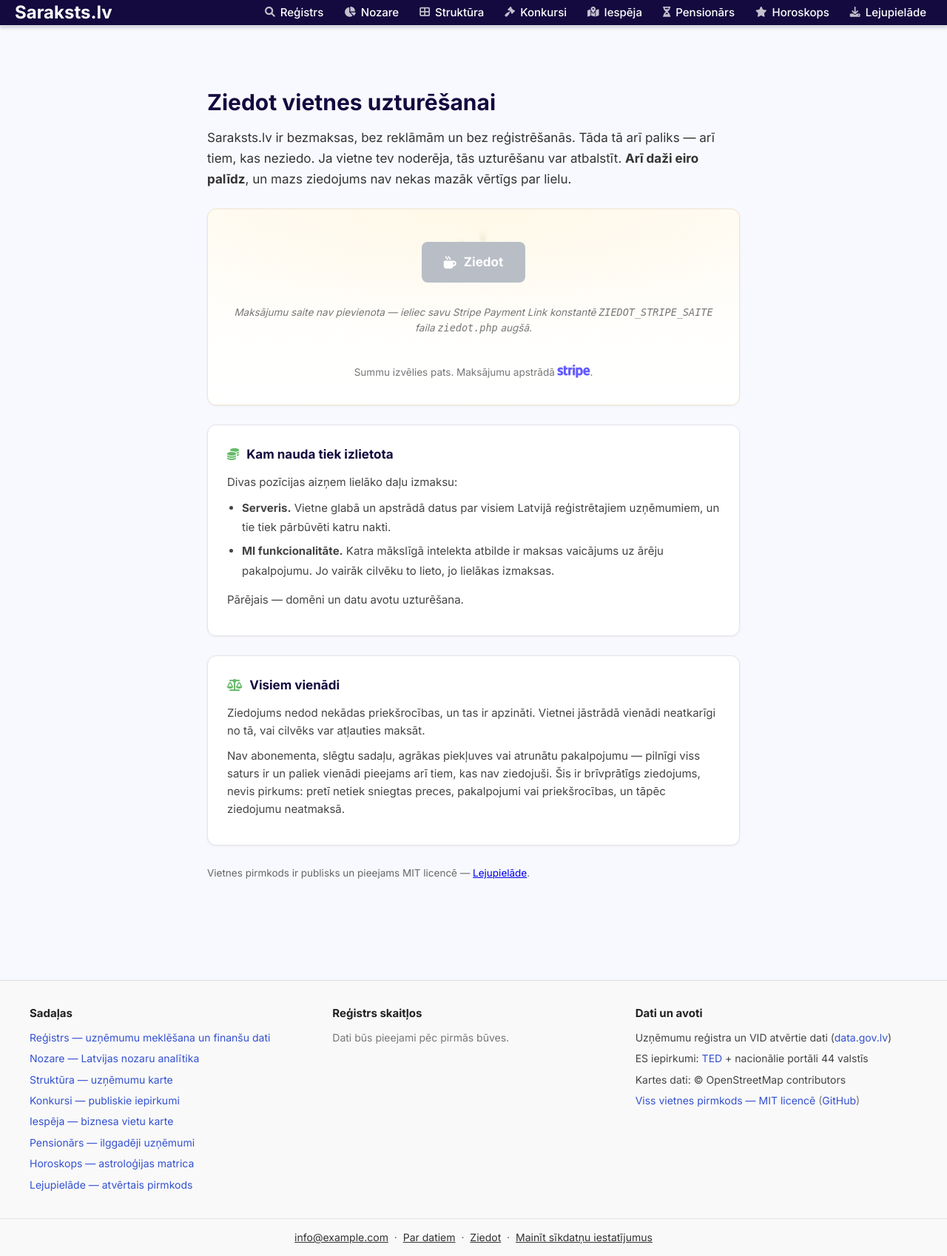
After one commit to Girts2/saraksts-lv, a PHP site: page /CLI/ziedot.php in a window 1280 px wide. The commit adds this page. Shown: the whole page at 74% size. Run offline with PHP 8.4, Linux system fonts and the light colour scheme.

Commit message:
Ziedot: brīvprātīgu ziedojumu lapa un slīdošā lenta zem galvenes
Jauna sadaļa /ziedot.php ar Stripe Payment Link (viena konstante ZIEDOT_STRIPE_SAITE;
publiskajā izlaidumā tā ir tukša — citādi svešas kopijas savāktu ziedojumus uz
saraksts.lv kontu). Lenta registrs/ziedot_lenta.php iekļauta header.php beigās,
tāpēc rādās visās sadaļās; apzināti parastajā plūsmā, ne fiksētajā galvenē, lai
neaiztiktu trauslo body padding-top un lai lenta aizslīdētu prom ritinot.

"Ziedot" poga fiksēta labajā malā ārpus ritošā apgabala (ritošā tekstā tā būtu
redzama tikai daļu laika), × pārcelts uz pretējo malu, lai to nenospiestu nejauši.
Ritināšanas ātrumu uzstāda JS pēc teksta garuma (22 px/s), nevis fiksēts ilgums.
Aizverot lentu, galvenē aiz "Lejupielāde" parādās punkts "Ziedot" (localStorage).
prefers-reduced-motion: kustība nost, vietā atsevišķa statiska rinda.

Teksti balstīti savstarpībā ("ja tev noderēja"), ne līdzcietībā — lasītājs pats ir
labuma guvējs. Sadaļa par pretizpildījuma neesamību noformulēta kā princips
("Visiem vienādi"), saglabājot juridisko saturu, uz kura balstās PVN pozīcija.

Co-Authored-By: Claude Fable 5 <noreply@anthropic.com>

```diff
--- a/registrs/footer/footer.php
+++ b/registrs/footer/footer.php
@@ -137,6 +137,8 @@ if ($__rich !== null) {
     &nbsp;·&nbsp;
     <a href="/dati.php" style="text-decoration:underline;color:#333">Par datiem</a>
     &nbsp;·&nbsp;
+    <a href="/ziedot.php" style="text-decoration:underline;color:#333">Ziedot</a>
+    &nbsp;·&nbsp;
     <a href="#" id="open_preferences_center" style="text-decoration:underline;color:#333;cursor:pointer">Mainīt sīkdatņu iestatījumus</a>
   </div>
 </footer>
@@ -147,6 +149,10 @@ if ($__rich !== null) {
         Par datiem
     </a>
     &nbsp;·&nbsp;
+    <a href="/ziedot.php" style="text-decoration: underline; color: #333;">
+        Ziedot
+    </a>
+    &nbsp;·&nbsp;
     <a href="#" id="open_preferences_center" style="text-decoration: underline; color: #333; cursor: pointer;">
         Mainīt sīkdatņu iestatījumus
     </a>
--- a/registrs/header.php
+++ b/registrs/header.php
@@ -226,6 +226,13 @@ if (!defined('REG_FA_LOADED')) {
             ?>
             <li><a href="/<?= $href ?>" class="<?= $is_active ? 'active' : '' ?>"><i class="fas <?= $icon ?>" aria-hidden="true"></i><?= $label ?></a></li>
             <?php endforeach; ?>
+            <?php /* Ziedot — rezerves ceļš tiem, kas aizvēruši slīdošo lentu.
+                     Vienmēr DOM'ā, bet paslēpts; ziedot_lenta.php skripts to parāda
+                     tikai tad, ja lenta ir aizvērta (localStorage). Uz pašas
+                     ziedot.php lentas nav, tāpēc arī šis punkts nav vajadzīgs. */ ?>
+            <?php if ($current_page !== 'ziedot.php'): ?>
+            <li class="zl-nav" id="zl-nav" hidden><a href="/ziedot.php"><i class="fas fa-mug-hot" aria-hidden="true"></i>Ziedot</a></li>
+            <?php endif; ?>
         </ul>
     </nav>
 
@@ -243,8 +250,14 @@ if (!defined('REG_FA_LOADED')) {
         .test-nav a.active { background: #ffd54f; color: #17173d; font-weight: 700; }
         .test-nav a i { font-size: 0.9em; opacity: 0.8; }
         .test-nav a.active i { opacity: 1; }
+        /* Testa josla padara galveni augstāku par produkcijas 80 px, un mobilajā tā
+           aug līdz ar rindu laušanu (375 px: 7 sadaļas 4 rindās → 210 px galvene).
+           Fiksētas 116/118 px te aizsedza katras lapas pirmo virsrakstu, tāpēc
+           īsto atkāpi mēra skripts zem </header>. Šie ir tikai rezerves sliekšņi
+           gadījumam, ja JS nestrādā — ar pārmēru, nevis par mazu. */
         body { padding-top: 116px !important; }
-        @media (max-width: 1080px) { body { padding-top: 118px !important; } }
+        @media (max-width: 1080px) { body { padding-top: 152px !important; } }
+        @media (max-width: 640px)  { body { padding-top: 215px !important; } }
     </style>
     <nav class="test-nav" aria-label="Testa sadaļas">
         <ul>
@@ -255,6 +268,55 @@ if (!defined('REG_FA_LOADED')) {
     </nav>
 <?php endif; ?>
 </header>
+
+<?php if (!empty($test_nav_items)): ?>
+<script>
+/* TIKAI TESTA VIDE (produkcijā šis bloks netiek izvadīts — tur .test-nav nav,
+   galvene ir 79 px un pietiek ar body{padding-top:80px} augstāk).
+   Testa joslas dēļ galvenes augstums ir mainīgs: 1200 px → 114 px, 768 px → 146 px,
+   375 px → 210 px (7 sadaļas laužas 4 rindās). Jebkura fiksēta atkāpe kādā platumā
+   ir nepareiza — 116/118 px aizsedza katras lapas pirmo virsrakstu — tāpēc body
+   atkāpi piesaistām faktiskajam galvenes augstumam.
+   Skripts stāv uzreiz aiz </header> (nevis DOMContentLoaded), lai vērtība būtu jau
+   pirmajā izkārtojumā un saturs nepamirgotu zem galvenes. */
+(function () {
+    var header = document.getElementById('main-header');
+    if (!header || !document.body) return;
+
+    var applied = -1, queued = false;
+
+    function apply() {
+        queued = false;
+        var h = Math.round(header.getBoundingClientRect().height);
+        if (h <= 0 || h === applied) return;   // sargs pret bezgalīgu ciklu
+        applied = h;
+        /* setProperty ar 'important': pamata noteikums body{padding-top:80px !important}
+           uzvarētu parastu inline stilu (autora !important > autora inline normal). */
+        document.body.style.setProperty('padding-top', h + 'px', 'important');
+    }
+
+    function schedule() {
+        if (queued) return;
+        queued = true;
+        /* rAF seko galvenes saspiešanās animācijai kadru pa kadram, BET paslēptā
+           cilnē kadru nav un rAF nekad nenostrādā (tur atkāpe paliktu iesalusi),
+           tāpēc taimeris ir rezerve. Ja nostrādā abi, otrais izsaukums beidzas
+           ar h === applied un neko nedara. */
+        if (window.requestAnimationFrame) { window.requestAnimationFrame(apply); }
+        setTimeout(apply, 250);
+    }
+
+    apply();
+
+    /* Augstums mainās trijos gadījumos: loga platums (josla pārlaužas), fontu ielāde
+       (Font Awesome ikonas maina rindu skaitu) un skrollēšanas saspiešana
+       (main-header padding 15px→5px), kur saturam jāseko galvenei. */
+    if (window.ResizeObserver) { new ResizeObserver(schedule).observe(header); }
+    window.addEventListener('resize', schedule);
+    window.addEventListener('load', apply);
+})();
+</script>
+<?php endif; ?>
 
 <script>
 document.addEventListener('DOMContentLoaded', function() {
@@ -292,3 +354,5 @@ document.addEventListener('DOMContentLoaded', function() {
     });
 });
 </script>
+<?php // Ziedojumu lenta — parastajā plūsmā tūlīt aiz fiksētās galvenes.
+      include __DIR__ . "/ziedot_lenta.php"; ?>
--- /dev/null
+++ b/registrs/ziedot_lenta.php
@@ -0,0 +1,182 @@
+<?php
+/**
+ * registrs/ziedot_lenta.php — slīdošā ziedojumu lenta tieši zem galvenes.
+ *
+ * Iekļauj header.php beigās, tāpēc parādās visās lapās, kas galveni izmanto.
+ *
+ * APZINĀTI parastajā plūsmā, NEVIS fiksētajā galvenē: (1) fiksētajā būtu jāmaina
+ * body padding-top, kas jau tāpat ir trausls (skat. .test-nav pārrakstīšanu
+ * header.php beigās); (2) plūsmā lenta aizslīd prom līdz ar ritināšanu — redzama
+ * ierodoties, tālāk netraucē.
+ *
+ * "Ziedot" poga ir FIKSĒTA labajā malā, ārpus ritošā apgabala: ritošā tekstā tā
+ * būtu redzama tikai daļu laika, un kustīgā saitē trāpīt ir kaitinoši.
+ *
+ * Nerādās uz pašas ziedot.php (cilvēks jau ir galamērķī) un tad, ja lietotājs to
+ * ir aizvēris (localStorage).
+ */
+if (basename($_SERVER['PHP_SELF']) === 'ziedot.php') return;
+
+// Ritošais teksts. Katrs elements = viens fragments; starp tiem liek atdalītāju.
+//
+// Secība nav nejauša. Pirmais ir SAVSTARPĪBA ("tev noderēja") — tas ir arī tas,
+// ko cilvēks redz lapas ielādes brīdī. Šī nav labdarība: lasītājs pats tikko
+// saņēma vērtību, tāpēc atsauce uz viņa paša ieguvumu strādā labāk nekā stāsts
+// par mūsu izmaksām. Izmaksu fragmenti nāk pēc tam kā pamatojums.
+// Bez animācijas režīmā šos NERĀDA — tur ir atsevišķa $zl_statisks rinda zemāk.
+$zl_fragmenti = [
+    'Ja saraksts.lv tev noderēja, palīdzi to uzturēt',
+    'Vietne ir bezmaksas, bez reklāmām un bez reģistrēšanās — arī tiem, kas neziedo',
+    'Dati par visiem Latvijā reģistrētajiem uzņēmumiem tiek atjaunoti katru nakti',
+    'Uzturēšanu visvairāk izmaksā serveris un MI atbildes',
+];
+
+// Bez animācijas režīmā ritināšanas nav, tāpēc der tikai viena rinda. Tajā jāsatilpst
+// spēcīgākajam motīvam — savstarpībai un mazās summas leģitimizācijai, nevis
+// izmaksu uzskaitījumam (tas lasītājam par sevi neko nedod).
+// DIVI varianti, jo šaurā ekrānā pilnais NEIETILPST. Mērīts pie 12,5 px fonta:
+// 360 px ekrānā (izplatīts Android platums) pieejami 255 px, bet pilnā rinda
+// prasa 264 px. Uz 375 px tā ietilpst tikai ar 6 px rezervi, tāpēc paļauties
+// uz vienu variantu nevar. Īsais saglabā abus motīvus — savstarpību un pavēli.
+$zl_statisks     = 'Ja saraksts.lv tev noderēja, palīdzi to uzturēt';
+$zl_statisks_mob = 'Noderēja? Palīdzi uzturēt vietni';
+?>
+<style>
+.zl-josla{
+    display:flex;align-items:stretch;
+    background:#eef0f9;border-bottom:1px solid #dcdfee;
+    font-size:13.5px;line-height:1;color:#2a2350;
+}
+.zl-josla[hidden]{display:none}
+/* Galvenes rezerves punkts — [hidden] jāuzstāj, jo .main-nav li stili to citādi pārraksta. */
+.zl-nav[hidden]{display:none !important}
+
+/* Ritošais logs aizņem atlikušo platumu; maska abās malās, lai teksts izpeld
+   un izgaist, nevis parādās un pazūd asi (labajā pusē platāka — zem fiksētās pogas). */
+.zl-logs{
+    flex:1;min-width:0;overflow:hidden;padding:11px 0;
+    -webkit-mask-image:linear-gradient(90deg,transparent,#000 40px,#000 calc(100% - 40px),transparent);
+            mask-image:linear-gradient(90deg,transparent,#000 40px,#000 calc(100% - 40px),transparent);
+}
+.zl-cels{display:flex;width:max-content;animation:zl-slide 45s linear infinite} /* ilgumu pārrēķina skripts pēc teksta garuma; 45s = rezerve */
+.zl-josla:hover .zl-cels,
+.zl-josla:focus-within .zl-cels{animation-play-state:paused}
+@keyframes zl-slide{from{transform:translateX(0)}to{transform:translateX(-50%)}}
+
+.zl-kopa{display:flex;flex-shrink:0;align-items:center;gap:26px;padding-right:26px;white-space:nowrap}
+.zl-punkts{color:#a9aec9}
+
+/* Fiksētā poga — vienmēr redzama, nekustas, tāpēc vienmēr noklikšķināma. */
+.zl-cta{
+    flex-shrink:0;display:inline-flex;align-items:center;gap:7px;
+    padding:0 14px;border-left:1px solid #dcdfee;
+    color:#2e7d32;font-weight:700;text-decoration:none;white-space:nowrap;
+    transition:background .2s;
+}
+.zl-cta:hover{background:#e3e7f5;text-decoration:underline}
+.zl-cta i{font-size:.95em}
+
+/* Kreisajā malā, atdalīts ar līniju — pretējā galā no "Ziedot" pogas. */
+.zl-aizvert{
+    flex-shrink:0;width:34px;background:none;cursor:pointer;
+    border:0;border-right:1px solid #dcdfee;
+    color:#8b90ad;font-size:17px;line-height:1;padding:0;
+}
+.zl-aizvert:hover{color:#2a2350;background:#e3e7f5}
+
+@media (max-width:600px){
+    .zl-josla{font-size:12.5px}
+    .zl-kopa{gap:18px;padding-right:18px}
+    .zl-cta{padding:0 10px;gap:5px}
+    .zl-aizvert{width:28px}
+}
+/* Statiskā rinda — parādās TIKAI bez animācijas režīmā. */
+.zl-statisks{display:none}
+
+/* Kam sistēmā izslēgtas animācijas — ritošās kopijas nost, vietā viena
+   saspiesta rinda. Ritošos fragmentus rādīt nevar: bez kustības tie neietilpst
+   un tiktu nogriezti bez norādes (pārbaudīts 375, 800 un 1200 px). */
+@media (prefers-reduced-motion:reduce){
+    .zl-cels{animation:none;width:100%;min-width:0}
+    .zl-kopa{display:none}
+    .zl-st-pilns{
+        display:block;min-width:0;
+        overflow:hidden;text-overflow:ellipsis;white-space:nowrap;
+    }
+    .zl-logs{-webkit-mask-image:none;mask-image:none;padding-left:14px}
+}
+/* Šaurā ekrānā pilnais variants tiktu nogriezts — vietā īsais. */
+@media (prefers-reduced-motion:reduce) and (max-width:600px){
+    .zl-st-pilns{display:none}
+    .zl-st-mob{display:block;min-width:0;overflow:hidden;text-overflow:ellipsis;white-space:nowrap}
+}
+</style>
+
+<div class="zl-josla" id="zl-josla" hidden>
+  <?php /* × ir KREISAJĀ malā, tālu no "Ziedot": blakus stāvot, aizvēršana un
+           ziedošana ir divi pretēji iznākumi vienā pieskāriena zonā, un uz telefona
+           netrāpīt ir viegli. Sliktākais gadījums tad būtu, ka cilvēks, kurš gribēja
+           ziedot, lentu neatgriezeniski aizver. */ ?>
+  <button class="zl-aizvert" id="zl-aizvert" type="button" aria-label="Aizvērt ziedojuma joslu">&times;</button>
+
+  <div class="zl-logs">
+    <div class="zl-cels">
+      <?php
+      // Saturs divreiz: translateX(-50%) tad dod bezšuvju ciklu.
+      // Otrā kopija aria-hidden — ekrānlasītājs to nenolasa divreiz.
+      for ($i = 0; $i < 2; $i++): ?>
+      <div class="zl-kopa"<?= $i ? ' aria-hidden="true"' : '' ?>>
+        <?php foreach ($zl_fragmenti as $n => $teksts): ?>
+          <?php if ($n): ?><span class="zl-punkts">·</span><?php endif; ?>
+          <span class="zl-frag"><?= htmlspecialchars($teksts, ENT_QUOTES, 'UTF-8') ?></span>
+        <?php endforeach; ?>
+      </div>
+      <?php endfor; ?>
+      <span class="zl-statisks zl-st-pilns"><?= htmlspecialchars($zl_statisks, ENT_QUOTES, 'UTF-8') ?></span>
+      <span class="zl-statisks zl-st-mob"><?= htmlspecialchars($zl_statisks_mob, ENT_QUOTES, 'UTF-8') ?></span>
+    </div>
+  </div>
+
+  <a class="zl-cta" href="/ziedot.php">
+    <i class="fas fa-mug-hot" aria-hidden="true"></i>Ziedot
+  </a>
+</div>
+
+<script>
+(function () {
+    var josla = document.getElementById('zl-josla');
+    if (!josla) return;
+    // Galvenes punkts "Ziedot" ir rezerves ceļš: rādās TIKAI tad, kad lenta ir
+    // aizvērta, lai aizvēršana nenozīmētu, ka ceļš uz ziedošanu pazūd pavisam.
+    var navPunkts = document.getElementById('zl-nav');
+
+    function stavoklis(aizverts) {
+        josla.hidden = aizverts;
+        if (navPunkts) navPunkts.hidden = !aizverts;
+    }
+
+    // Sāk paslēpta (hidden atribūts) un parādās tikai tad, ja nav aizvērta —
+    // tā aizvērtā josla nepamirgo pirms JS paspēj nostrādāt.
+    var slepts = false;
+    try { slepts = localStorage.getItem('zl_ziedot_slepts') === '1'; } catch (e) {}
+    stavoklis(slepts);
+
+    // Ātrumu tur NEMAINĪGU (px/s), nevis ilgumu: pievienojot vai saīsinot tekstu,
+    // fiksēts ilgums mainītu ritināšanas ātrumu. 22 px/s ir mierīgs lasīšanas temps.
+    // CSS 45s paliek kā rezerve, ja šis skripts nenostrādā.
+    // OBLIGĀTI pēc stavoklis(): paslēptam elementam platums ir 0.
+    if (!slepts && !matchMedia('(prefers-reduced-motion: reduce)').matches) {
+        var cels = josla.querySelector('.zl-cels');
+        var kopa = josla.querySelector('.zl-kopa');
+        var platums = kopa ? kopa.getBoundingClientRect().width : 0;
+        if (cels && platums > 0) {
+            cels.style.animationDuration = Math.round(platums / 22) + 's';
+        }
+    }
+
+    document.getElementById('zl-aizvert').addEventListener('click', function () {
+        stavoklis(true);
+        try { localStorage.setItem('zl_ziedot_slepts', '1'); } catch (e) {}
+    });
+})();
+</script>
--- /dev/null
+++ b/ziedot.php
@@ -0,0 +1,195 @@
+<?php
+require_once __DIR__ . '/lib/applog.php';
+applog_boot('ziedot');
+
+// ─── VIENĪGAIS, KAS JĀNOMAINA ────────────────────────────────────────────────
+// Stripe Payment Link. Kamēr tukšs, poga rādās neaktīva un lapa par to pasaka.
+//
+// PUBLISKAJĀ IZLAIDUMĀ ŠĪ VĒRTĪBA IR NOŅEMTA. Ieliec savu saiti no
+// dashboard.stripe.com → Payments → Payment Links. Ja atstāj tukšu, lapa
+// darbojas, tikai poga ir neaktīva.
+const ZIEDOT_STRIPE_SAITE = '';
+// ─────────────────────────────────────────────────────────────────────────────
+
+$pageTitle = "Ziedot — atbalstīt saraksts.lv uzturēšanu";
+$pageDesc  = "Saraksts.lv ir bezmaksas un bez reklāmām. Lielākās uzturēšanas izmaksas ir serveris un MI funkcionalitāte. Ja vietne noderēja, to var atbalstīt ar brīvprātīgu ziedojumu. Pretī netiek dots nekas.";
+?>
+<!DOCTYPE html>
+<html lang="lv">
+
+<?php include 'registrs/head/head.php'; ?>
+
+<body>
+    <?php include 'registrs/header.php'; ?>
+
+<style>
+.atb-wrap { max-width: 720px; margin: 0 auto; padding: 40px 20px 20px; }
+.atb-wrap h1 { font-size: 30px; color: #140a3f; margin: 0 0 14px; line-height: 1.25; }
+.atb-lead { font-size: 17px; line-height: 1.65; color: #333; margin: 0 0 26px; }
+.atb-card {
+    border: 1px solid #e3e3ea; border-radius: 12px; background: #fff;
+    padding: 26px; margin: 0 0 26px; box-shadow: 0 1px 3px rgba(20,10,63,.06);
+}
+.atb-card h2 { font-size: 17px; color: #140a3f; margin: 0 0 12px;
+               display: flex; align-items: center; gap: 10px; }
+/* Sadaļu ikonas — tā pati Font Awesome valoda, kas galvenes izvēlnē, tāpēc tās
+   silda, nesabojājot lietišķo toni. Emocijzīmes to nedarītu (skat. piezīmi zemāk). */
+.atb-card h2 i { color: #4CAF50; font-size: .95em; opacity: .85; }
+.atb-card p  { font-size: 15px; line-height: 1.6; color: #444; margin: 0 0 10px; }
+.atb-card ul { margin: 0; padding-left: 20px; color: #444; font-size: 15px; line-height: 1.75; }
+.atb-card ul li + li { margin-top: 6px; }
+.atb-card ul + p { margin-top: 14px; }
+/* Ziedojuma kartīte ir vienīgā silti tonētā lapā — pārējais paliek vēss un lietišķs.
+   Siltums te ir pieļaujams tāpēc, ka tā ir vienīgā vieta, kur cilvēkam kaut ko
+   piedāvā, nevis rāda datus. */
+.atb-card-cta {
+    background:
+        radial-gradient(120% 90% at 50% 0%, #fff8e8 0%, rgba(255,248,232,0) 70%),
+        linear-gradient(180deg, #fffdf8, #fff);
+    border-color: #efe4cd;
+}
+.atb-cta { position: relative; text-align: center; padding: 18px 0 2px; }
+
+/* Tvaiks virs pogas — sasaucas ar kafijas krūzes ikonu. Lēns un blāvs;
+   pie prefers-reduced-motion pazūd pavisam. */
+.atb-tvaiks { position: absolute; top: -6px; left: 50%; transform: translateX(-50%);
+              width: 74px; height: 30px; pointer-events: none; }
+/* Iegareni un izpludināti, nevis apļi — apļi lasās kā putekļu graudi, ne kā tvaiks.
+   Šūpošanās sānis dod dzīvīgumu, kāds tvaikam ir dabā. */
+.atb-tvaiks i {
+    position: absolute; bottom: 0; width: 7px; height: 16px;
+    border-radius: 50%;
+    background: linear-gradient(to top, rgba(190,166,120,.6), rgba(190,166,120,0));
+    filter: blur(2.5px);
+    opacity: 0;
+    animation: atb-tvaiks 5.4s ease-in-out infinite;
+}
+.atb-tvaiks i:nth-child(1) { left: 18px; animation-delay: 0s;   }
+.atb-tvaiks i:nth-child(2) { left: 34px; animation-delay: 1.8s; }
+.atb-tvaiks i:nth-child(3) { left: 50px; animation-delay: 3.6s; }
+@keyframes atb-tvaiks {
+    0%   { transform: translateY(10px) translateX(0)    scaleY(.6);  opacity: 0;   }
+    20%  {                                                            opacity: .75; }
+    55%  { transform: translateY(-6px) translateX(-4px) scaleY(1.15);               }
+    100% { transform: translateY(-26px) translateX(4px) scaleY(1.7);  opacity: 0;   }
+}
+
+.atb-btn {
+    position: relative;
+    display: inline-flex; align-items: center; gap: 10px;
+    background: #4CAF50; color: #fff; text-decoration: none;
+    font-size: 17px; font-weight: 700; padding: 14px 30px; border-radius: 8px;
+    box-shadow: 0 4px 14px rgba(76,175,80,.28);
+    transition: background .2s, transform .2s, box-shadow .2s;
+}
+.atb-btn:hover { background: #43a047; transform: translateY(-2px);
+                 box-shadow: 0 7px 20px rgba(76,175,80,.36); }
+.atb-btn.atb-off { background: #b9bec6; cursor: not-allowed; pointer-events: none;
+                   box-shadow: none; }
+/* Atstatums no pogas — vienas teksta rindas augumā, lai piezīme nelīp klāt.
+   .atb-card p ir specifiskāks par .atb-note, tāpēc izmērs jāraksta ar to pašu
+   specifiskumu, citādi 13,5 px nekad nenostrādā. */
+.atb-card p.atb-note { font-size: 13.5px; color: #777; margin: 30px 0 0; line-height: 1.55; }
+/* Vārdzīmes glifā ir daudz tukšuma virs un zem, tāpēc optiski tā izskatās mazāka
+   nekā fonta izmērs sola — 2,6em vajag, lai tā līdzinātos blakus tekstam. */
+.atb-stripe { color: #635BFF; font-size: 2.6em; vertical-align: -7px; }
+/* Tikai ekrānlasītājam: vietnē globālas .sr-only klases nav, tāpēc sava. */
+.atb-sr { position: absolute; width: 1px; height: 1px; padding: 0; margin: -1px;
+          overflow: hidden; clip: rect(0 0 0 0); white-space: nowrap; border: 0; }
+
+@media (prefers-reduced-motion: reduce) {
+    .atb-tvaiks { display: none; }
+    .atb-btn:hover { transform: none; }
+}
+.atb-fine { font-size: 13.5px; color: #666; line-height: 1.65; }
+.atb-fine strong { color: #444; }
+@media (max-width: 600px) {
+    .atb-wrap h1 { font-size: 25px; }
+    .atb-card { padding: 20px; }
+}
+</style>
+
+<main class="atb-wrap">
+
+    <h1>Ziedot vietnes uzturēšanai</h1>
+
+    <?php /* Vadošais motīvs ir SAVSTARPĪBA, ne trūkums: šī nav labdarība, kur
+             palīdz svešiniekam — lasītājs pats tikko saņēma vērtību. Pētījumos
+             savstarpība ir spēcīgākais ziedošanas dzinulis, tāpēc tā ir pirmajā
+             teikumā, nevis pieminēta garāmejot beigās. */ ?>
+    <p class="atb-lead">
+        Saraksts.lv ir bezmaksas, bez reklāmām un bez reģistrēšanās. Tāda tā arī paliks —
+        arī tiem, kas neziedo. Ja vietne tev noderēja, tās uzturēšanu
+        var atbalstīt. <strong>Arī daži eiro palīdz</strong>, un mazs ziedojums nav
+        nekas mazāk vērtīgs par lielu.
+    </p>
+
+    <div class="atb-card atb-card-cta">
+        <div class="atb-cta">
+            <span class="atb-tvaiks" aria-hidden="true"><i></i><i></i><i></i></span>
+            <?php if (ZIEDOT_STRIPE_SAITE !== ''): ?>
+            <a class="atb-btn"
+               href="<?php echo htmlspecialchars(ZIEDOT_STRIPE_SAITE, ENT_QUOTES, 'UTF-8'); ?>"
+               target="_blank" rel="noopener">
+                <i class="fas fa-mug-hot" aria-hidden="true"></i>Ziedot
+            </a>
+            <?php else: ?>
+            <span class="atb-btn atb-off">
+                <i class="fas fa-mug-hot" aria-hidden="true"></i>Ziedot
+            </span>
+            <p class="atb-note"><em>Maksājumu saite nav pievienota —
+               ieliec savu Stripe Payment Link konstantē <code>ZIEDOT_STRIPE_SAITE</code>
+               faila <code>ziedot.php</code> augšā.</em></p>
+            <?php endif; ?>
+
+            <?php /* Logo nāk no Font Awesome Brands, ko lapa jau ielādē — nav ne
+                     ārēja attēla, ne pieprasījuma uz Stripe serveriem. Vārdzīme
+                     aizstāj vārdu, tāpēc ekrānlasītājam nosaukums ir atsevišķi. */ ?>
+            <p class="atb-note">
+                Summu izvēlies pats. Maksājumu apstrādā
+                <i class="fab fa-stripe atb-stripe" aria-hidden="true"></i><span class="atb-sr">Stripe</span>.
+            </p>
+        </div>
+    </div>
+
+    <div class="atb-card">
+        <h2><i class="fas fa-coins" aria-hidden="true"></i>Kam nauda tiek izlietota</h2>
+        <p>Divas pozīcijas aizņem lielāko daļu izmaksu:</p>
+        <ul>
+            <li><strong>Serveris.</strong> Vietne glabā un apstrādā datus par visiem
+                Latvijā reģistrētajiem uzņēmumiem, un tie tiek pārbūvēti katru nakti.</li>
+            <li><strong>MI funkcionalitāte.</strong> Katra mākslīgā intelekta atbilde
+                ir maksas vaicājums uz ārēju pakalpojumu. Jo vairāk cilvēku to lieto,
+                jo lielākas izmaksas.</li>
+        </ul>
+        <p class="atb-fine">Pārējais — domēni un datu avotu uzturēšana.</p>
+    </div>
+
+    <?php /* Juridiski šeit OBLIGĀTI jāpaliek skaidram, ka pretizpildījuma nav —
+             uz tā balstās gan PVN pozīcija (EST Tolsma C-16/93), gan Stripe
+             kategorijas izvēle. Bet virsrakstam nav jābūt "Neko": tas pats saturs,
+             pateikts kā princips, nevis kā liegums, lasītāju neatgrūž. */ ?>
+    <div class="atb-card">
+        <h2><i class="fas fa-scale-balanced" aria-hidden="true"></i>Visiem vienādi</h2>
+        <p>
+            Ziedojums nedod nekādas priekšrocības, un tas ir apzināti. Vietnei jāstrādā
+            vienādi neatkarīgi no tā, vai cilvēks var atļauties maksāt.
+        </p>
+        <p class="atb-fine">
+            Nav abonementa, slēgtu sadaļu, agrākas piekļuves vai atrunātu pakalpojumu —
+            pilnīgi viss saturs ir un paliek vienādi pieejams arī tiem, kas nav ziedojuši.
+            Šis ir brīvprātīgs ziedojums, nevis pirkums: pretī netiek sniegtas preces,
+            pakalpojumi vai priekšrocības, un tāpēc ziedojumu neatmaksā.
+        </p>
+    </div>
+
+    <p class="atb-fine">
+        Vietnes pirmkods ir publisks un pieejams MIT licencē —
+        <a href="/lejupielade.php">Lejupielāde</a>.
+    </p>
+
+</main>
+
+    <?php $footerRich = 'registrs'; include 'registrs/footer/footer.php'; ?>
+</body>
+</html>
```
